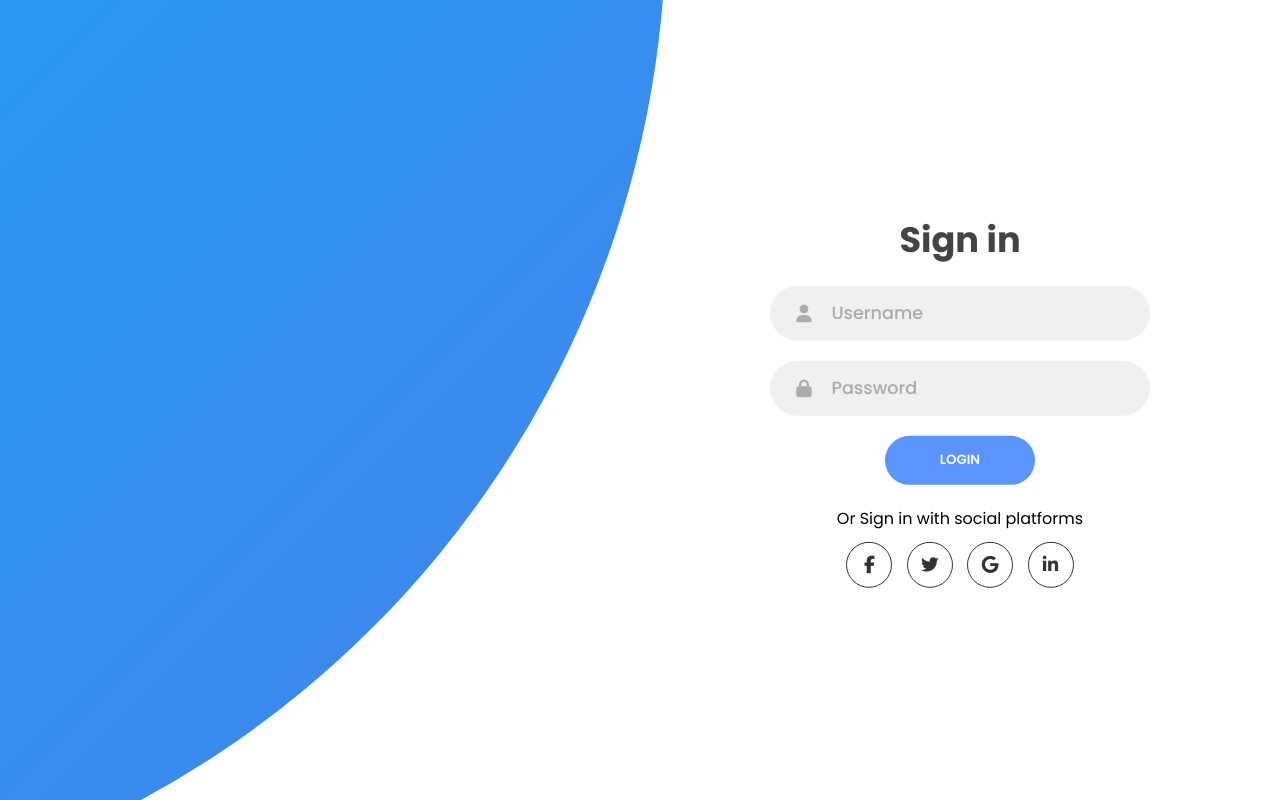
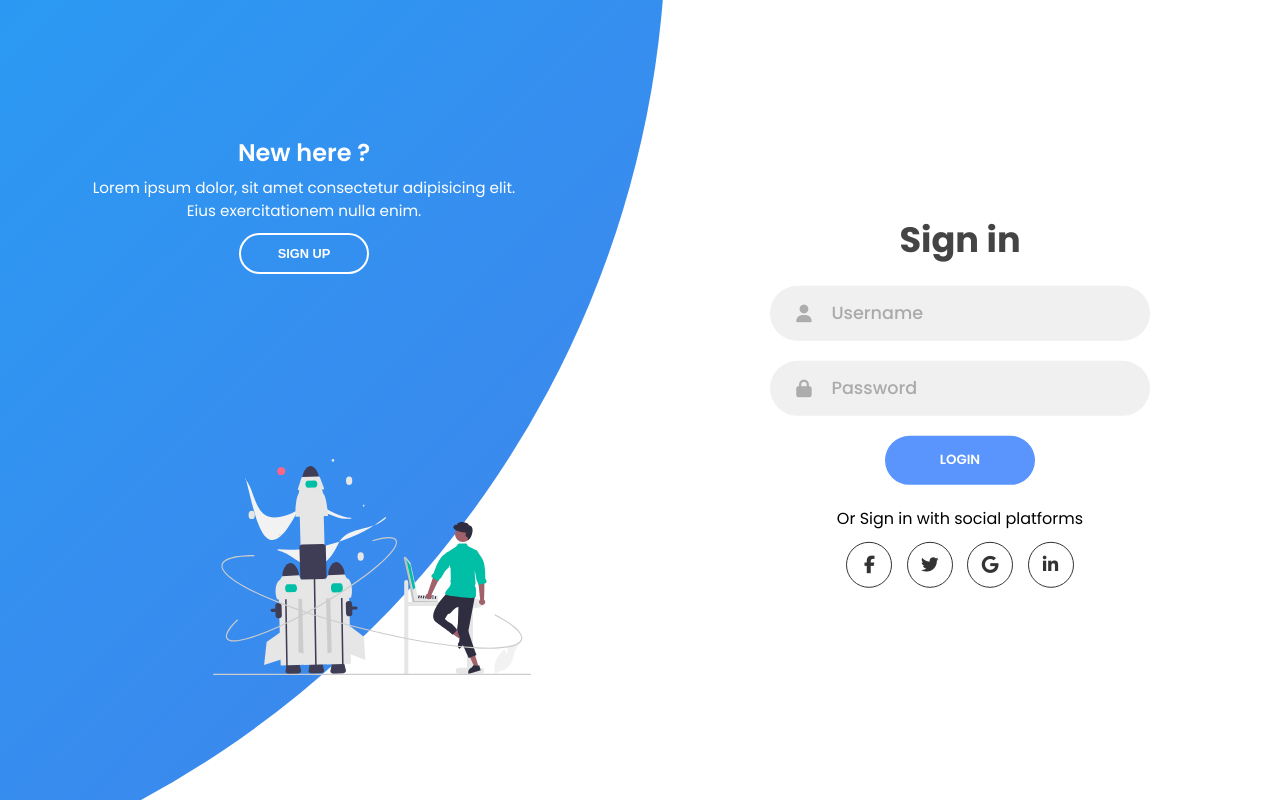
Before and after one commit to devpeak/Login-Signup-form, a plain HTML site: page index.html in a window 1280 px wide. Drawn offline with Linux system fonts and the light colour scheme.

Commit message:
signup code added

```diff
--- a/index.html
+++ b/index.html
@@ -108,6 +108,27 @@
             </div>
         </div>
 
+        <div class="panels-container">
+            <div class="panel left-panel">
+                <div class="content">
+                    <h3> New here ?</h3>
+                    <p> Lorem ipsum dolor, sit amet consectetur adipisicing elit. Eius exercitationem nulla enim.</p>
+                    <button class="btn transparent" id="sign-up-btn">Sign up</button>
+                </div>
+                <img src="images/login.svg" class="image" alt="">
+
+            </div>
+
+            <div class="panel right-panel">
+                <div class="content">
+                    <h3>One of us ?</h3>
+                    <p>Lorem ipsum dolor sit amet, consectetur adipisicing elit. Numquam, magnam! Suscipit, ipsa?</p>
+
+                    <button class="btn transparent" id="sign-in-btn">Sign in</button>
+                </div>
+                <img src="images/register.svg" class="image" alt="">
+            </div>
+        </div>
     </div>
 </body>
 </html>
```
